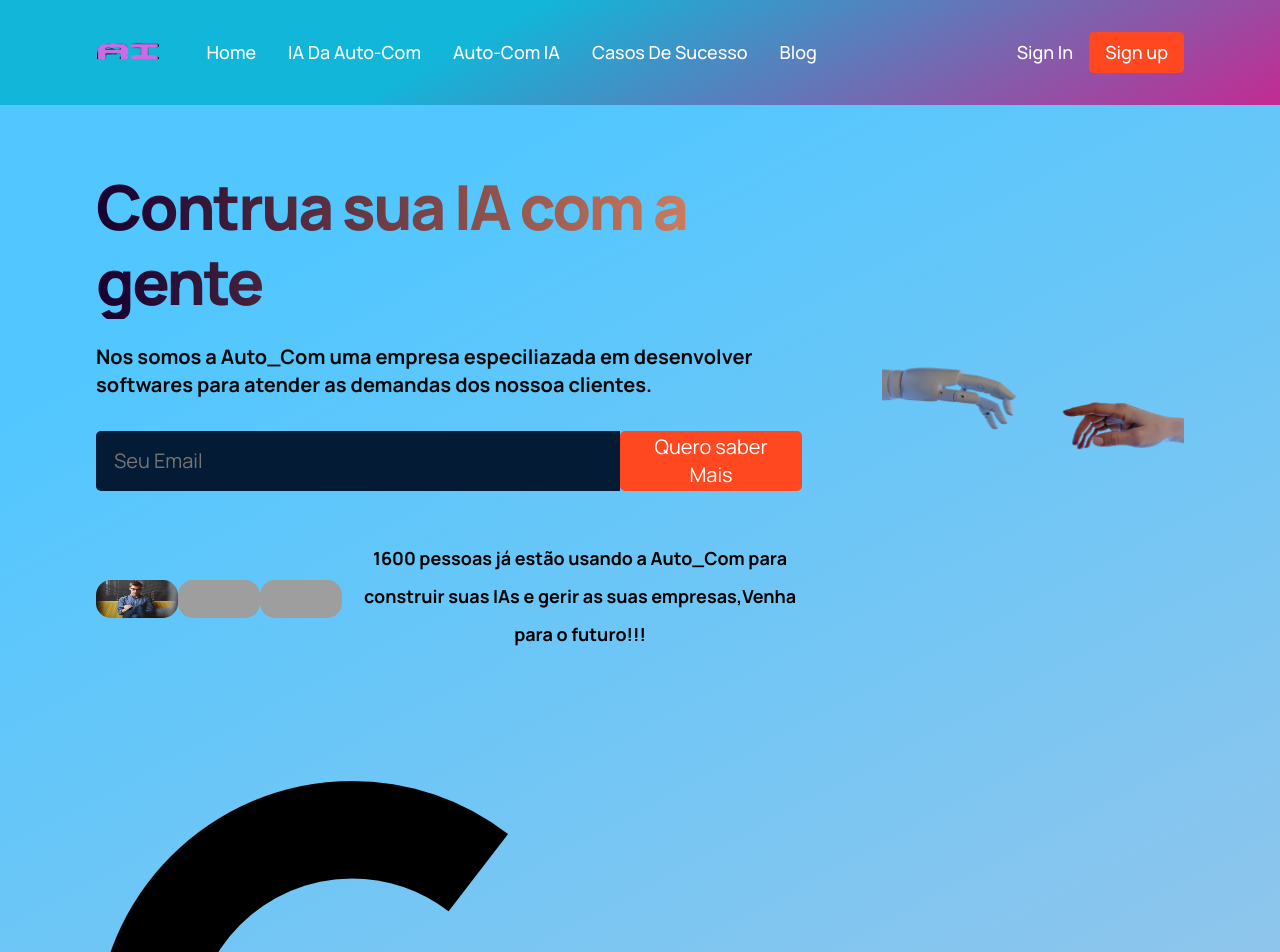
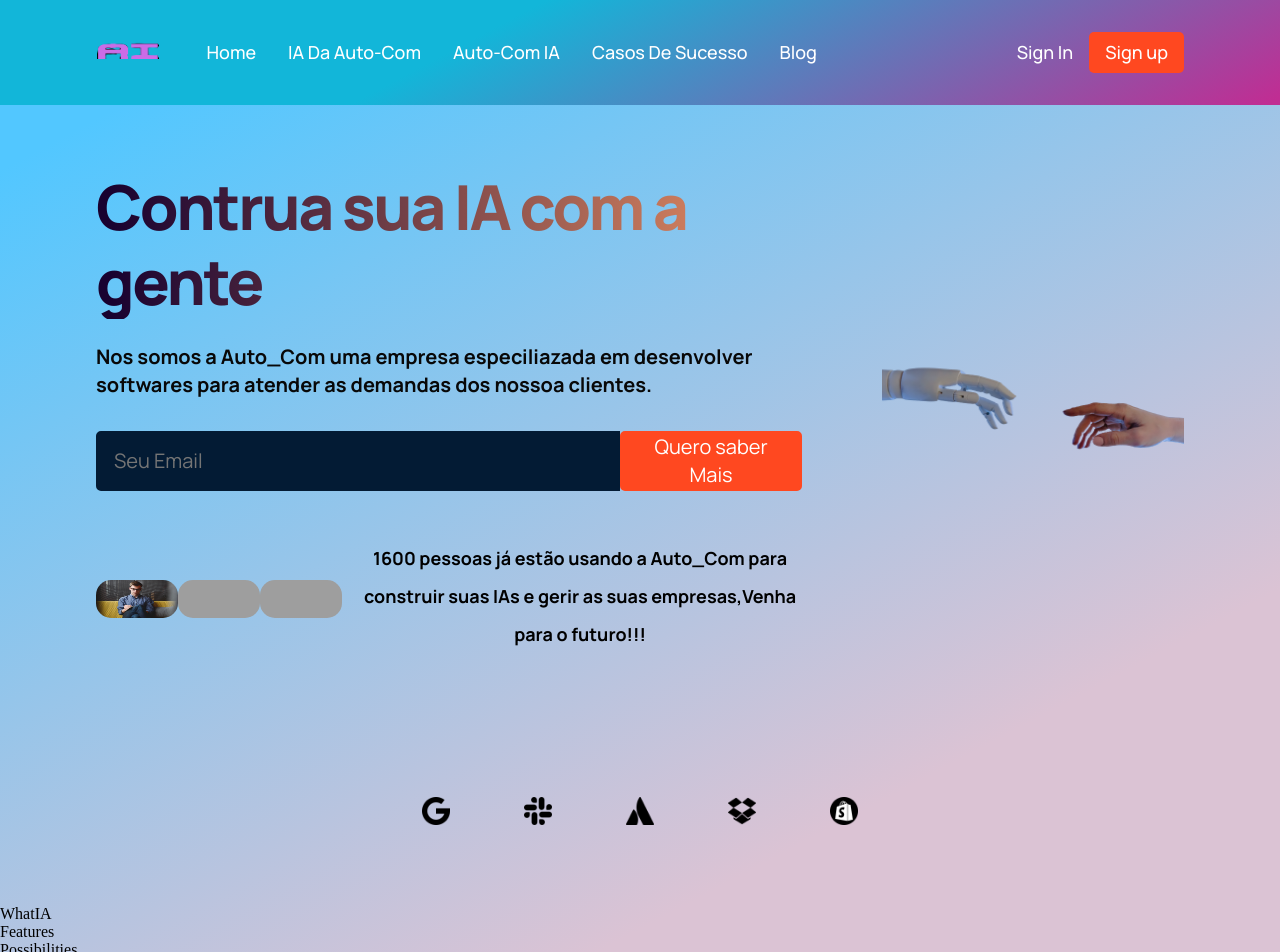
Before and after one commit to Benevanio/Hazy_tech, a React (Create React App) app: page / in a window 1280 px wide. Shown: the top 952 px of the page. Built offline with nearby package versions, Linux system fonts and the light colour scheme; grey boxes are pictures that could not be loaded.

Commit message:
Css for the brands

```diff
--- a/src/components/brand/Brand.css
+++ b/src/components/brand/Brand.css
@@ -0,0 +1,21 @@
+.AI__brand{
+    display: flex;
+    flex-wrap: wrap;
+    justify-content: center;
+    align-items: center;
+}
+.AI__brand div {
+    flex: 1 ;
+    max-width: 70px;
+    min-width: 45px;
+    margin: 1rem;
+
+    display: flex;
+    justify-content: center;
+    align-items: center;
+}
+.AI__brand img {
+    max-width: 40%;
+    max-height: 40%;
+    object-fit: contain;
+}
--- a/src/components/brand/Brand.jsx
+++ b/src/components/brand/Brand.jsx
@@ -3,8 +3,8 @@ import './Brand.css'
 import {google,Slack,Atlassian,Shopify, DropBox } from "./importsimgs"
 const Brand = () => {
   return (
-    <div className='AI_brand section__padding'>
-      <div >
+    <div className='AI__brand section__padding'>
+      <div>
         <img src={google} alt='google' />
       </div>
       <div >
```
